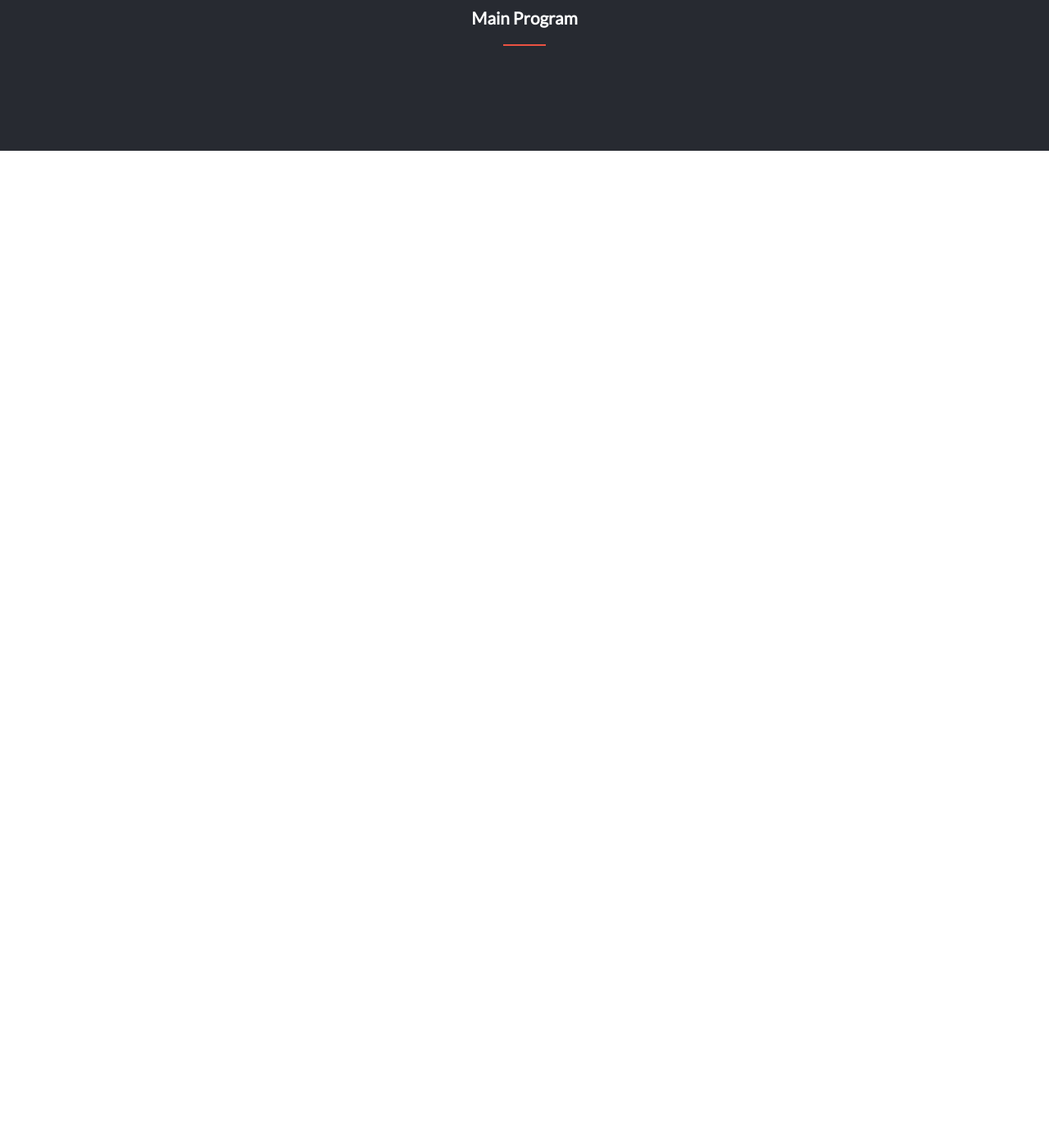
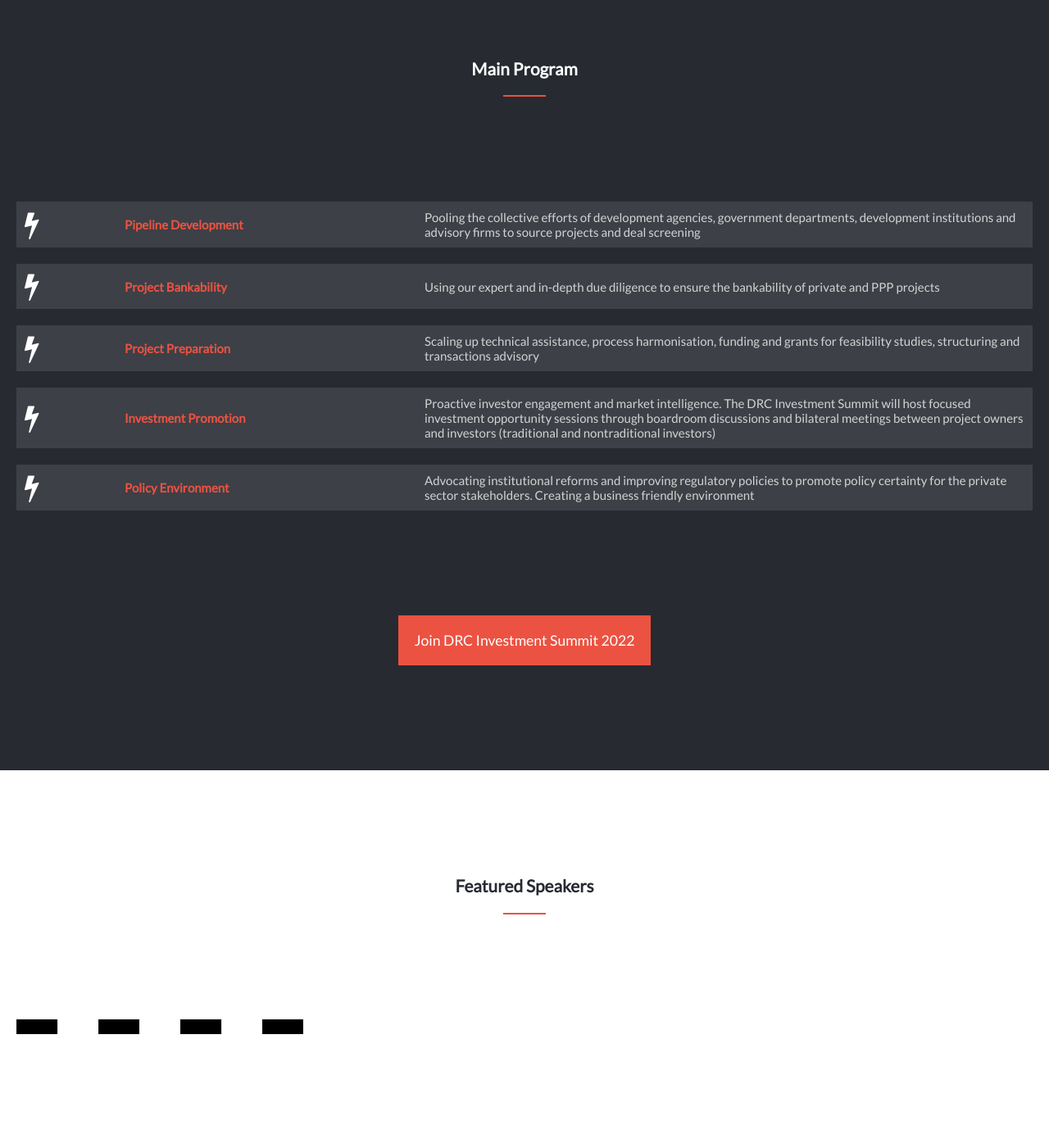
Before and after one commit to rolandfbk/drc-investment, a plain HTML site: page index.html in a window 1280 px wide. Shown: the part 1014-2404 px from the top of the page at 82% size. Before the commit the page ends 1198 px from the top, so only its background shows below. Drawn offline with Linux system fonts and the light colour scheme; a web font is replaced by a local one.

Commit message:
Program section of index.html done

```diff
--- a/css/style.css
+++ b/css/style.css
@@ -37,7 +37,7 @@
 
 .intro {
   display: flex;
-  background-image: url(../img/mining2.jpg);
+  background-image: linear-gradient(rgba(0, 0, 0, 0.01), rgba(0, 0, 0, 0.5)), url(../img/mining2.jpg);
   background-repeat: no-repeat;
   background-size: cover;
   padding-bottom: 25%;
@@ -70,6 +70,7 @@
 .description-intro {
   background-color: rgb(255, 255, 255, 0.67);
   padding: 20px;
+  margin-top: 5%;
 }
 
 .description-intro p {
@@ -105,6 +106,7 @@
 .program {
   background-color: #272a31;
   padding-top: 10%;
+  padding-bottom: 10%;
 }
 
 .title-program {
@@ -135,5 +137,94 @@
 }
 
 .main-program {
+  display: grid;
+  grid-template-columns: 10% 30% 60%;
+  background-color: rgb(255, 255, 255, 0.10);
+  padding: 10px;
+}
+
+.main-program i {
+  grid-column: 1;
+  font-size: 35px;
+  color: #fff;
+  align-self: center;
+}
+
+.main-program h4 {
+  grid-column: 2;
+  font-size: 15px;
+  margin-block-start: auto;
+  margin-block-end: auto;
+  color: #ec5242;
+  font-family: 'Lato', sans-serif;
+  font-style: normal;
+  align-self: center;
+}
+
+.main-program p {
+  grid-column: 3;
+  font-size: 15px;
+  margin-block-start: auto;
+  margin-block-end: auto;
+  color: #d3d3d3;
+  font-family: 'Lato', sans-serif;
+  font-style: normal;
+  align-self: center;
+}
+
+.clearfix {
+  margin: 10px;
+}
+
+.join-program {
+  text-align: center;
+  margin-top: 10%;
+}
+
+.join-program-button {
+  padding: 20px;
+  font-family: 'Lato', sans-serif;
+  font-style: normal;
+  font-size: 1.1em;
+  background-color: #ec5242;
+  color: #fff;
+  border: none;
+}
+
+.speaker {
+  padding-top: 10%;
+  padding-bottom: 10%;
+}
+
+.title-speaker {
   display: flex;
+  flex-direction: column;
+  align-items: center;
+  padding-bottom: 10%;
 }
+
+.title-speaker h3 {
+  margin-block-start: auto;
+  margin-block-end: 1em;
+  font-size: 1.3em;
+  font-family: 'Lato', sans-serif;
+  font-style: normal;
+  font-weight: bold;
+  color: #272a31;
+}
+
+.subject-speaker {
+  display: flex;
+  flex-direction: column;
+}
+
+.main-speaker {
+  display: grid;
+  grid-template-columns: 30% 70%;
+}
+
+.picture-speaker {
+  grid-column: 1;
+  background-image: url(../img/checker.png);
+  background-repeat: no-repeat;
+}
--- a/index.html
+++ b/index.html
@@ -35,14 +35,68 @@
           </article>
         </div>
       </section>
+
       <section class="program">
         <div class="title-program">
           <h3>Main Program</h3>
           <div class="underline-title-program"></div>
         </div>
-        <div class="subject-program">
+        <div class="subject-program set">
           <div class="main-program">
+            <i class="fa fa-flash"></i>
+            <h4>Pipeline Development</h4>
+            <p>
+              Pooling the collective efforts of development agencies, government departments, development institutions and advisory firms to source projects and deal screening
+            </p>
+          </div>
+          <div class="clearfix"></div>
+          <div class="main-program">
+            <i class="fa fa-flash"></i>
+            <h4>Project Bankability</h4>
+            <p>
+              Using our expert and in-depth due diligence to ensure the bankability of private and PPP projects
+            </p>
+          </div>
+          <div class="clearfix"></div>
+          <div class="main-program">
+            <i class="fa fa-flash"></i>
+            <h4>Project Preparation</h4>
+            <p>
+              Scaling up technical assistance, process harmonisation, funding and grants for feasibility studies, structuring and transactions advisory
+            </p>
+          </div>
+          <div class="clearfix"></div>
+          <div class="main-program">
+            <i class="fa fa-flash"></i>
+            <h4>Investment Promotion</h4>
+            <p>
+              Proactive investor engagement and market intelligence. The DRC Investment Summit will host focused investment opportunity sessions through boardroom discussions and bilateral meetings between project owners and investors (traditional and nontraditional investors)
+            </p>
+          </div>
+          <div class="clearfix"></div>
+          <div class="main-program">
+            <i class="fa fa-flash"></i>
+            <h4>Policy Environment</h4>
+            <p>
+              Advocating institutional reforms and improving regulatory policies to promote policy certainty for the private sector stakeholders. Creating a business friendly environment
+            </p>
+          </div>
+        </div>
+        <div class="join-program">
+          <button class="join-program-button">Join DRC Investment Summit 2022</button>
+        </div>
+      </section>
 
+      <section class="speaker">
+        <div class="title-speaker">
+          <h3>Featured Speakers</h3>
+          <div class="underline-title-program"></div>
+        </div>
+        <div class="subject-speaker set">
+          <div class="main-speaker">
+            <div class="picture-speaker">
+              <
+            </div>
           </div>
         </div>
       </section>
```
Also changed, not shown: img/checker.png (added).
